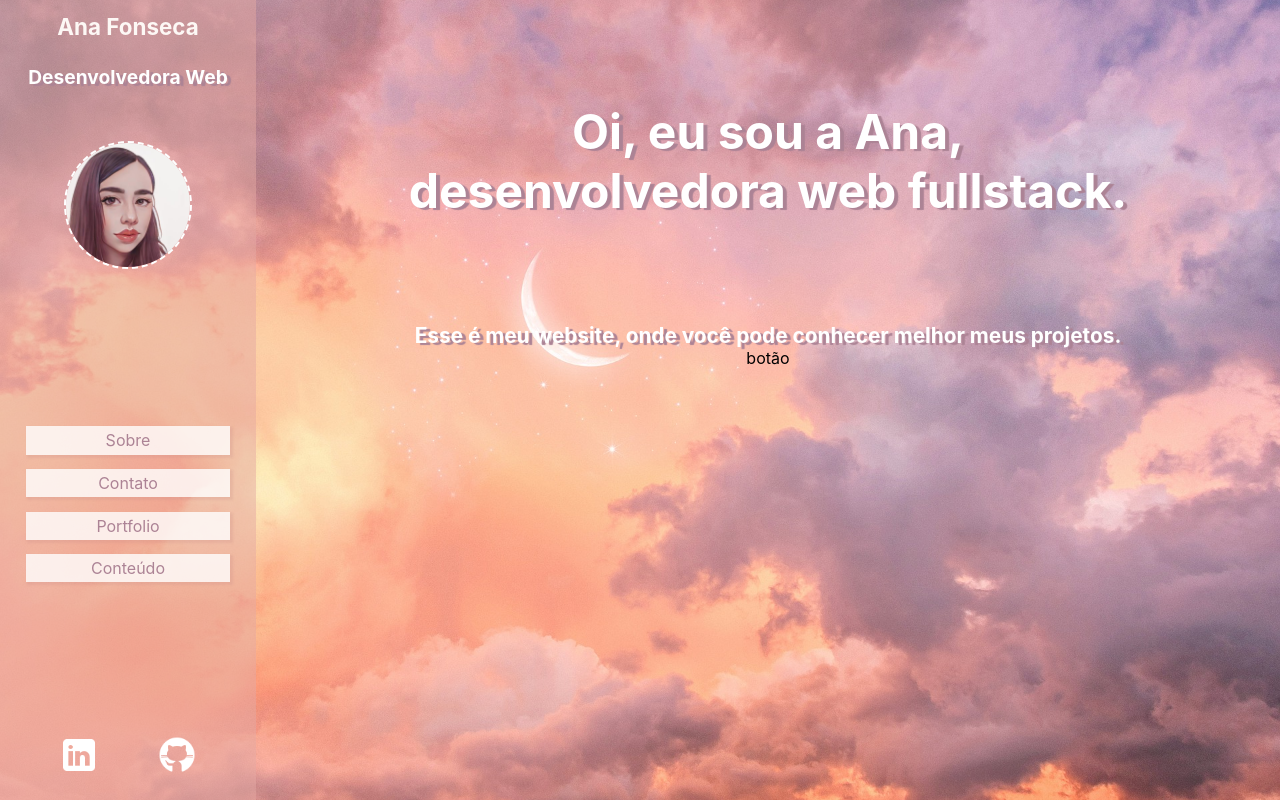
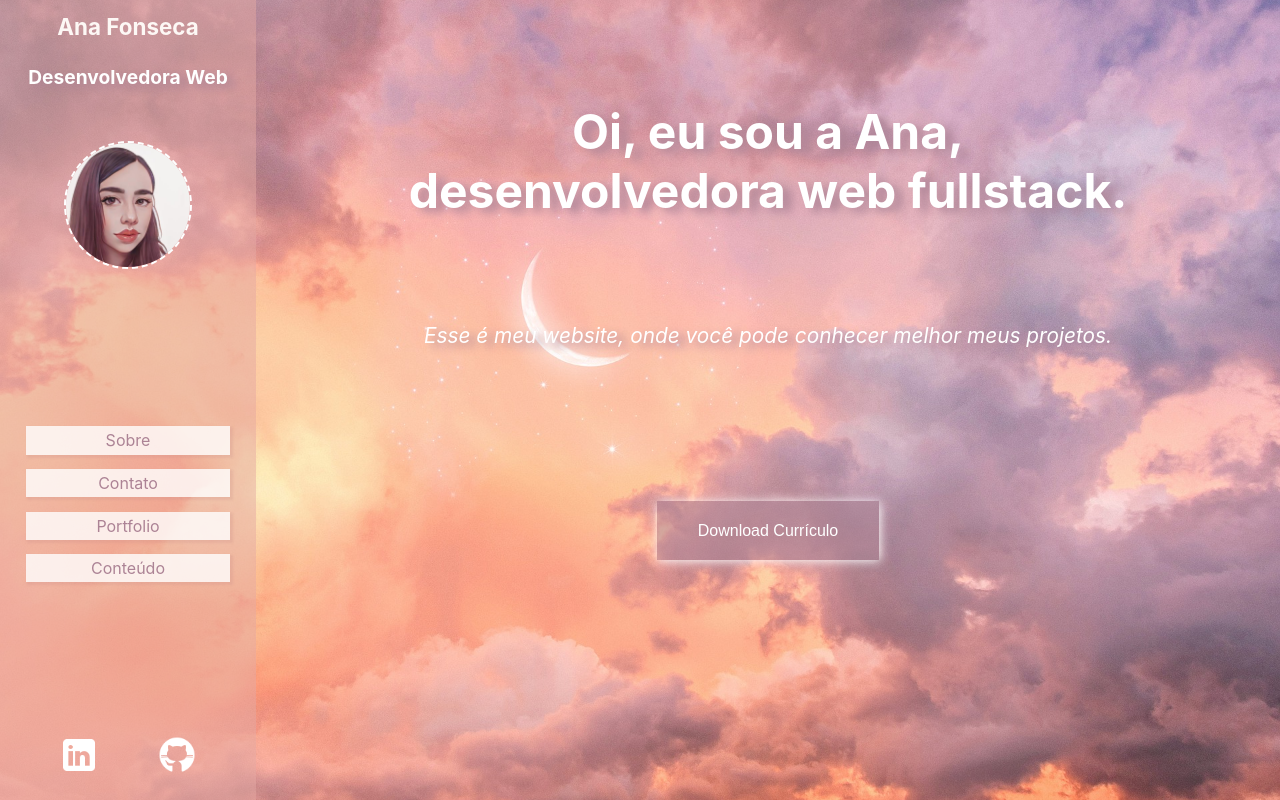
Before and after one commit to anafonck/portfolio-frontend, a React (Create React App) app: page / in a window 1280 px wide. Built offline with nearby package versions, Linux system fonts and the light colour scheme.

Commit message:
feat: component button
Desenvolvimento do componente button

```diff
--- /dev/null
+++ b/src/components/Button/index.js
@@ -0,0 +1,11 @@
+import './styles.css';
+
+const Button = ({ children }) => {
+    return (
+        <button>
+            {children}
+        </button>
+    )
+}
+
+export default Button;
--- /dev/null
+++ b/src/components/Button/styles.css
@@ -0,0 +1,10 @@
+button {
+    cursor: pointer;
+    margin-top: 15%;
+    padding: 2% 4%;
+    font-size: 1rem;
+    border: none;
+    box-shadow: 1px 1px 10px #ffffff;
+    background-color: rgba(172, 131, 149, 0.5);
+    color: #ffffff;
+}
--- a/src/pages/main/index.js
+++ b/src/pages/main/index.js
@@ -1,11 +1,12 @@
 import './styles.css';
+import Button from '../../components/Button';
 
 const Main = () => {
     return (
         <div className="main-content">
             <h1>Oi, eu sou a Ana, <br></br>desenvolvedora web fullstack.</h1>
             <h2>Esse é meu website, onde você pode conhecer melhor meus projetos.</h2>
-            <div>botão</div>
+            <Button>Download Currículo</Button>
         </div >
     )
 }
--- a/src/pages/main/styles.css
+++ b/src/pages/main/styles.css
@@ -13,12 +13,14 @@ h2 {
     text-align: center;
     color: #ffffff;
     font-size: 3rem;
-    text-shadow: 4px 2px 1px #ac8395;
+    text-shadow: 8px 4px 10px #ac8395;
     margin: 10% 0;
 }
 
 .main-content h2 {
     font-size: 1.3rem;
+    font-weight: 400;
+    font-style: italic;
     margin: 0%;
 }
 
```
